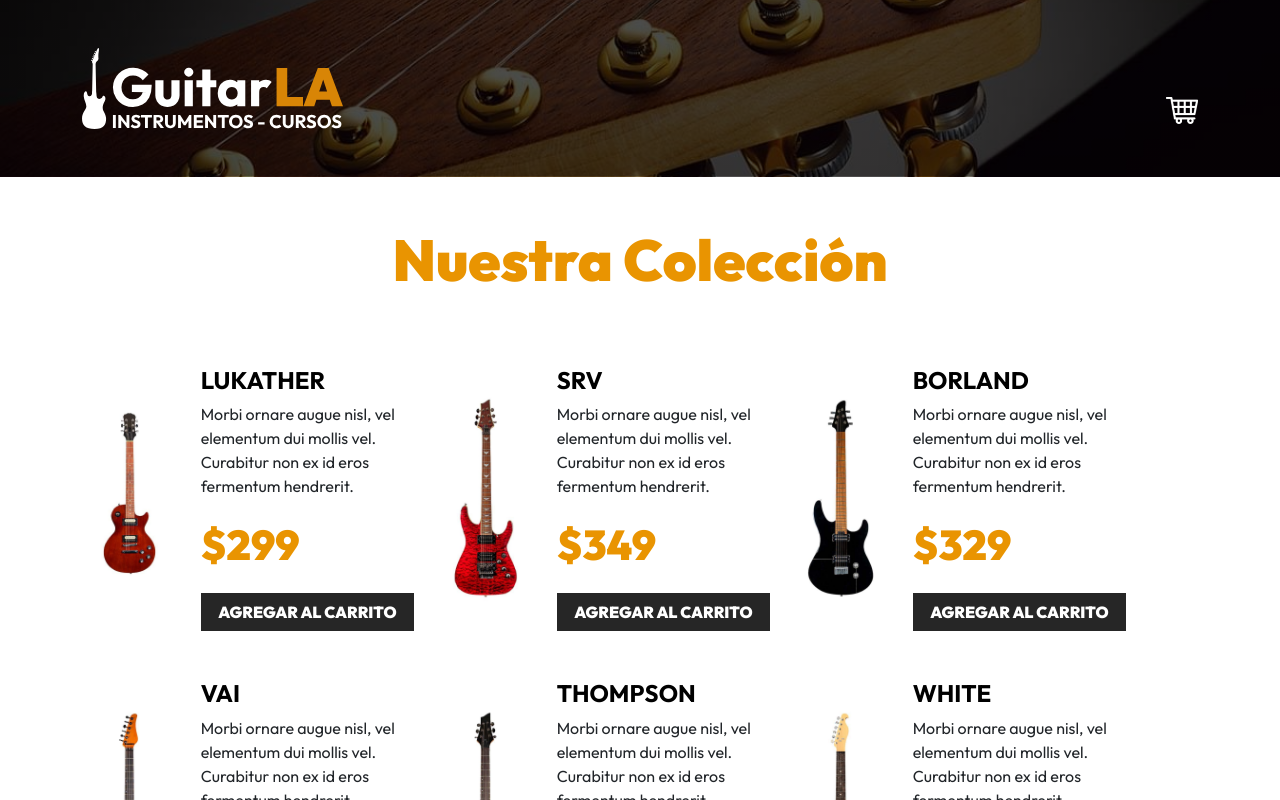
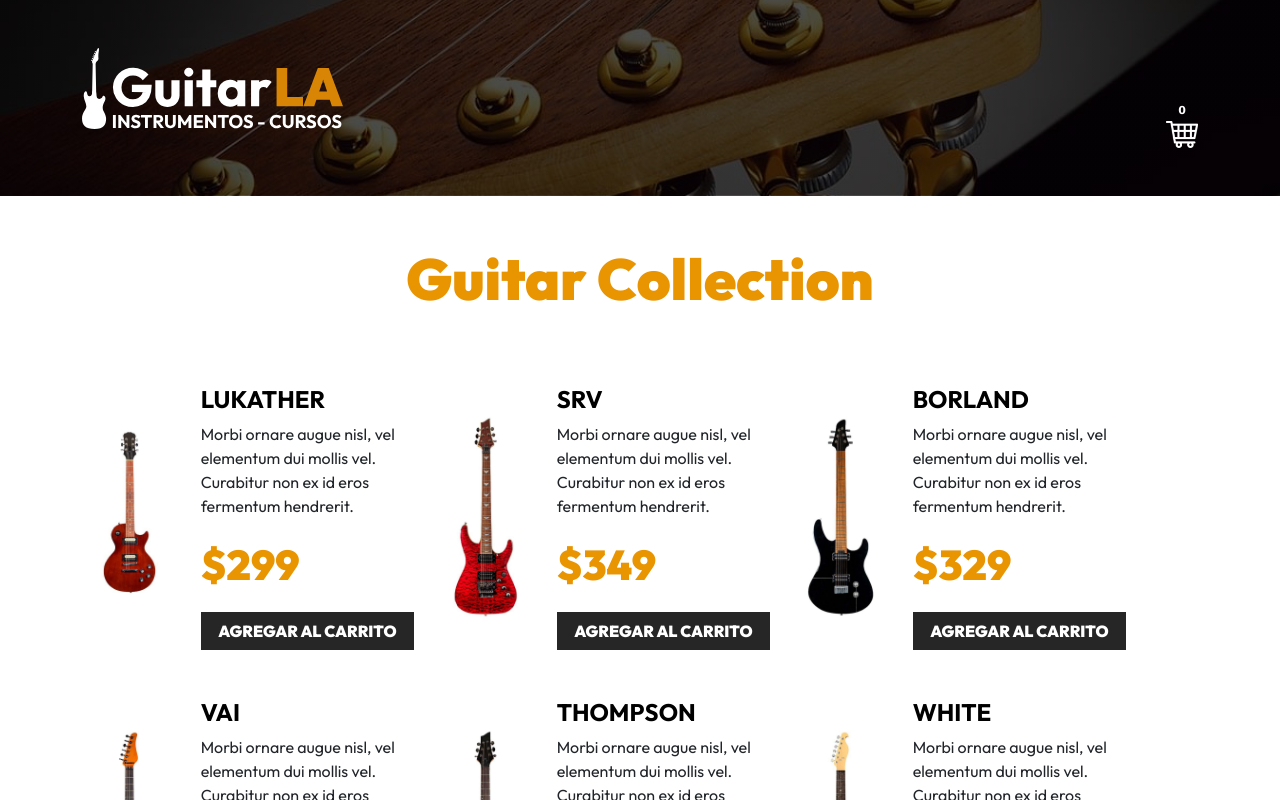
Before and after one commit to GilpiDv/guitarla, a React (Vite) app: page / in a window 1280 px wide. Shown: the top 800 px of the page. Built offline with nearby package versions, Linux system fonts and the light colour scheme.

Commit message:
add to cart functionallity

```diff
--- a/src/App.jsx
+++ b/src/App.jsx
@@ -1,40 +1,109 @@
-import { useState } from 'react'
+import { useState } from 'react';
 import Header from './components/Header';
 import Guitar from './components/Guitar';
 import { db } from './data/db';
 
 function App() {
     const [data, setData] = useState(db);
+    const [cart, setCart] = useState([]);
 
+    const MAX_ITEMS = 10;
+    const MIN_ITEMS = 1;
+
+    const addToCart = (item) => {
+      const itemExists = cart.findIndex((guitar) => {
+        return guitar.id === item.id;
+      });
+
+      if (itemExists >= 0) {
+        if(cart[itemExists].quantity >= MAX_ITEMS) return;
+        const updatedCart = [...cart]; // Create copy of the state current values, this way you wont mutate directly the state.
+        updatedCart[itemExists].quantity++; // Add 1 quantity to the cart item selected
+        setCart(updatedCart); // Update the state, this will not add a new element but update it.
+      } else {
+        item.quantity = 1;
+        setCart([...cart, item]);
+      }
+    };
+
+    const removeFromCart = (id) => {
+      setCart((prevCart) => {
+        return prevCart.filter(item => item.id !== id)
+      });
+    }
+
+    const increaseQuantity = (id) => {
+      const updatedCart = cart.map(item => {
+        if(item.id === id && item.quantity < MAX_ITEMS) {
+          return {
+            ...item,
+            quantity: item.quantity + 1
+          };
+        }
+
+        return item;
+      });
+
+      setCart(updatedCart);
+    }
+
+    const decreaseQuantity = (id) => {
+      const updatedCart = cart.map(item => {
+        if(item.id === id && item.quantity > MIN_ITEMS) {
+          return {
+            ...item,
+            quantity: item.quantity - 1
+          };
+        }
+
+        return item;
+      });
+
+      setCart(updatedCart);
+    }
+
+    const clearCart = () => {
+      setCart([]);
+    }
 
     return (
         <>
-      <Header />
+            <Header
+              cart={cart}
+              removeFromCart={removeFromCart}
+              increaseQuantity={increaseQuantity}
+              decreaseQuantity={decreaseQuantity}
+              maxItems={MAX_ITEMS}
+              minItems={MIN_ITEMS}
+              clearCart={clearCart}
+            />
 
             <main className="container-xl mt-5">
-          <h2 className="text-center">Nuestra Colección</h2>
+                <h2 className="text-center">Guitar Collection</h2>
 
                 <div className="row mt-5">
-              {
-                  data.map((guitar) => {
-                    return(
+                    {data.map((guitar) => {
+                        return (
                             <Guitar
                               key={guitar.id}
                               guitar={guitar}
+                              setCart={setCart}
+                              addToCart={addToCart}
                             />
-                    )
-                  })
-              }
+                        );
+                    })}
                 </div>
             </main>
 
             <footer className="bg-dark mt-5 py-5">
                 <div className="container-xl">
-              <p className="text-white text-center fs-4 mt-4 m-md-0">GuitarLA - Todos los derechos Reservados</p>
+                    <p className="text-white text-center fs-4 mt-4 m-md-0">
+                        GuitarLA - Todos los derechos Reservados
+                    </p>
                 </div>
             </footer>
         </>
-  )
+    );
 }
 
-export default App
+export default App;
--- a/src/components/Guitar.jsx
+++ b/src/components/Guitar.jsx
@@ -1,4 +1,4 @@
-function Guitar ({guitar}) {
+function Guitar ({guitar, addToCart}) {
     const {id, name, image, description, price} = guitar;
 
     return (
@@ -13,6 +13,7 @@ function Guitar ({guitar}) {
                 <button
                     type="button"
                     className="btn btn-dark w-100"
+                    onClick={() => addToCart(guitar)}
                 >Agregar al Carrito</button>
             </div>
         </div>
--- a/src/components/Header.jsx
+++ b/src/components/Header.jsx
@@ -1,7 +1,26 @@
-function Header () {
+import { useMemo } from 'react';
+
+function Header ({cart, removeFromCart, increaseQuantity, decreaseQuantity, maxItems, minItems, clearCart}) {
 
     const logoUrl = "./public/img/logo.svg";
     const cartIconUrl = "./public/img/carrito.png"
+
+    // Derived State
+    // const isCartEmpty = cart.length === 0;
+
+    // If using braces {} for the useMemo function, use return.
+    const isCartEmpty = useMemo(() => {
+        return cart.length === 0;
+    }, [cart]);
+
+    // Otherwise, omit braces and doesn't need the return.
+    const cartTotal = useMemo(() =>
+        cart.reduce((total, item) => total + (item.quantity * item.price), 0),
+    [cart])
+
+    const totalItems = useMemo(() =>
+        cart.reduce((total, item) => total + (item.quantity), 0),
+    [cart])
 
     return (
         <>
@@ -17,10 +36,15 @@ function Header () {
                             <div
                                 className="carrito"
                             >
+                                <span className='cart-elements'>{totalItems}</span>
                                 <img className="img-fluid" src={cartIconUrl} alt="imagen carrito" />
 
                                 <div id="carrito" className="bg-white p-3">
+                                    {isCartEmpty ?
+                                    (
                                         <p className="text-center">El carrito esta vacio</p>
+                                    ) : (
+                                        <>
                                             <table className="w-100 table">
                                                 <thead>
                                                     <tr>
@@ -32,25 +56,30 @@ function Header () {
                                                     </tr>
                                                 </thead>
                                                 <tbody>
-                                            <tr>
+                                                    {cart.map(guitar => (
+                                                        <tr key={guitar.id}>
                                                             <td>
-                                                    <img className="img-fluid" src="./public/img/guitarra_02.jpg" alt="imagen guitarra" />
+                                                                <img className="img-fluid" src={`/img/${guitar.image}.jpg`} alt="imagen guitarra" />
                                                             </td>
-                                                <td>SRV</td>
+                                                            <td>{guitar.name}</td>
                                                             <td className="fw-bold">
-                                                        $299
+                                                                    ${guitar.price}
                                                             </td>
                                                             <td className="flex align-items-start gap-4">
                                                                 <button
                                                                     type="button"
                                                                     className="btn btn-dark"
+                                                                    onClick={() => decreaseQuantity(guitar.id)}
+                                                                    disabled={guitar.quantity === minItems}
                                                                 >
                                                                     -
                                                                 </button>
-                                                        1
+                                                                    {guitar.quantity}
                                                                 <button
                                                                     type="button"
                                                                     className="btn btn-dark"
+                                                                    onClick={() => increaseQuantity(guitar.id)}
+                                                                    disabled={guitar.quantity === maxItems}
                                                                 >
                                                                     +
                                                                 </button>
@@ -59,16 +88,19 @@ function Header () {
                                                                 <button
                                                                     className="btn btn-danger"
                                                                     type="button"
+                                                                    onClick={() => removeFromCart(guitar.id)}
                                                                 >
                                                                     X
                                                                 </button>
                                                             </td>
                                                         </tr>
+                                                    ))}
                                                 </tbody>
                                             </table>
-
-                                    <p className="text-end">Total pagar: <span className="fw-bold">$899</span></p>
-                                    <button className="btn btn-dark w-100 mt-3 p-2">Vaciar Carrito</button>
+                                            <p className="text-end">Total pagar: <span className="fw-bold">${cartTotal}</span></p>
+                                        </>
+                                    )}
+                                    <button className="btn btn-dark w-100 mt-3 p-2" onClick={clearCart}>Vaciar Carrito</button>
                                 </div>
                             </div>
                         </nav>
--- a/src/index.css
+++ b/src/index.css
@@ -13,7 +13,7 @@
   max-width: 2rem;
   position: relative;
   z-index: 100;
-
+  text-align: center;
 }
 
 .carrito #carrito {
@@ -777,3 +777,10 @@ button:not(:disabled),
     z-index: 10;
   }
 }
+
+.cart-elements {
+  color: white;
+  font-weight: bold;
+  font-family:Verdana, Geneva, Tahoma, sans-serif;
+  font-size: 11px;
+}
```
Lines whose indentation alone changed are shown as unchanged.
